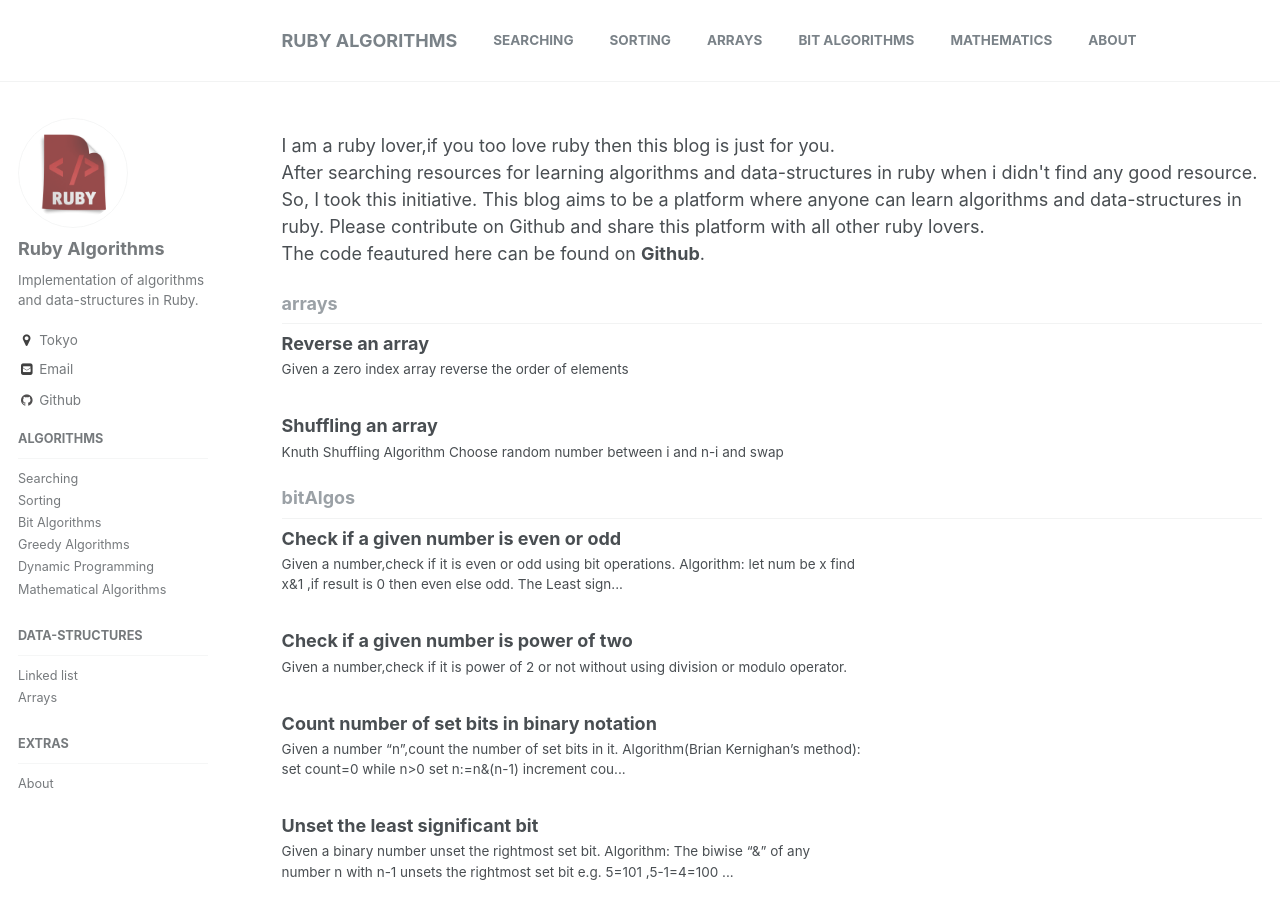
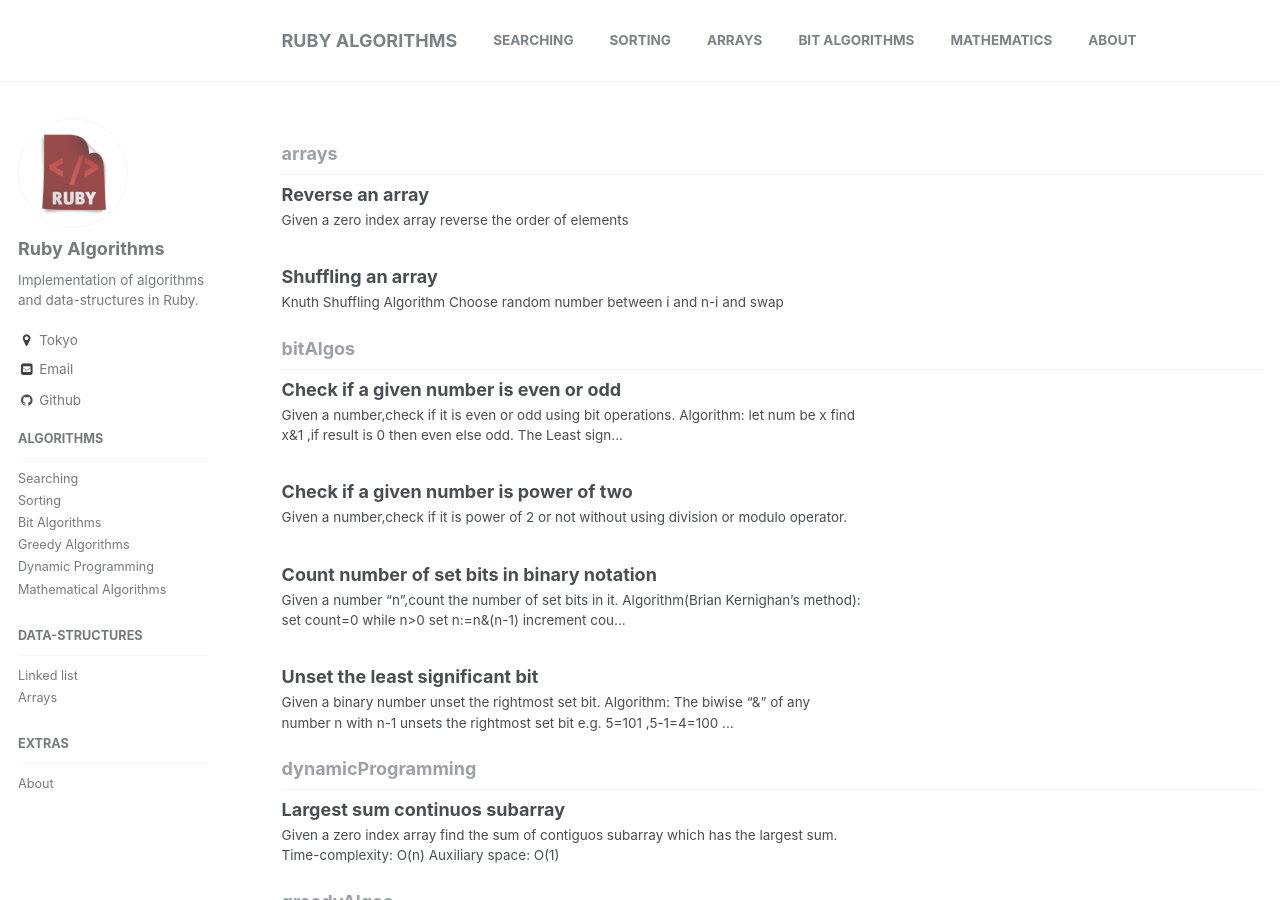
Before and after one commit to RubyAlgo/algorithms, a Jekyll site: the page built from index.html, in a window 1280 px wide and 900 px high. Built offline with Jekyll 4.4.1, drawn with Linux system fonts in a browser that asks for light colours; the list of posts is cut into pages by our own code.

Commit message:
debugging

```diff
--- a/_config.yml
+++ b/_config.yml
@@ -11,8 +11,8 @@
 title_separator          : "-"
 name                     : "Ruby Algorithms"
 description              : "Implementation of algorithms in Ruby"
-url                      : "http://rubyalgo.github.io" # the base hostname & protocol for your site e.g. "https://mmistakes.github.io"
-baseurl                  : "/algorithms/" # the subpath of your site, e.g. "/blog"
+url                      : "//rubyalgo.github.io" # the base hostname & protocol for your site e.g. "https://mmistakes.github.io"
+baseurl                  : "/algorithms" # the subpath of your site, e.g. "/blog"
 gh_repo                  :
 teaser                   : # filename of teaser fallback teaser image placed in /images/, .e.g. "500x300.png"
 # breadcrumbs            : false # true, false (default)
--- a/index.html
+++ b/index.html
@@ -4,12 +4,7 @@
 sidebar:
     nav: list
 ---
- I am a ruby lover,if you too love ruby then this blog is just for you. <br/>
- After searching resources for learning algorithms and data-structures in ruby when i didn't find any good resource. <br/>
- So, I took this initiative.
- This blog aims to be a platform where anyone can learn algorithms and data-structures in ruby.
- Please contribute on Github and share this platform with all other ruby lovers.<br/>
- The code feautured here can be found on <a href="https://github.com/kumar91gopi/Algorithms-and-Data-Structures-in-Ruby"><b>Github</b></a>.
+
 
 {% include base_path %}
 {% capture written_label %}'None'{% endcapture %}
```
